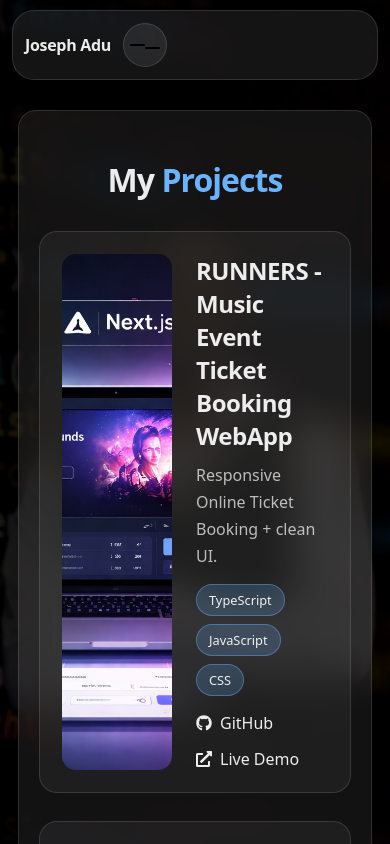
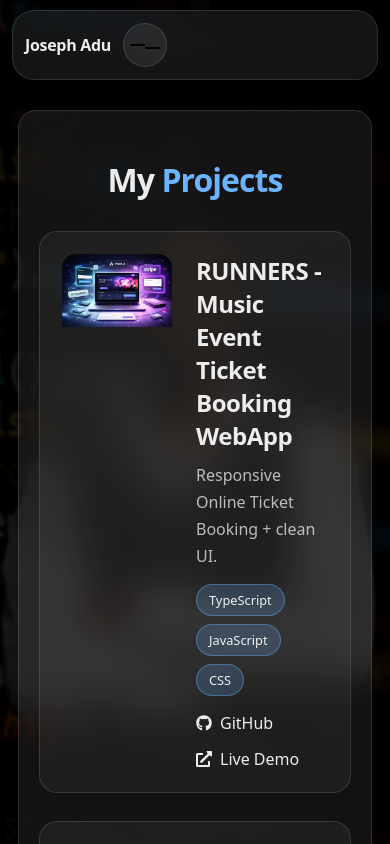
Before and after one commit to jadu12git/joseph-portfolio, a React (Vite) app: page /projects in a window 390 px wide. Shown: the top 844 px of the page. Built offline with nearby package versions, Linux system fonts and the light colour scheme.

Commit message:
Project image aspect ration fix for mobile

```diff
--- a/src/styles/theme.css
+++ b/src/styles/theme.css
@@ -309,6 +309,20 @@ a { color: inherit; text-decoration: none; }
   transform: scale(1.05);
 }
 
+/* Project image aspect ration fix for mobile */
+@media (max-width: 768px) {
+  .project-thumb {
+    aspect-ratio: auto;      /* remove forced ratio */
+    height: auto;            /* let image control height */
+  }
+
+  .project-thumb img {
+    object-fit: contain;     /* show full image */
+    height: auto;
+    max-height: 70vh;        /* prevent huge images */
+    background: rgba(0,0,0,0.05); /* subtle backdrop */
+  }
+}
 
 /*About Page Styling*/
 
```
